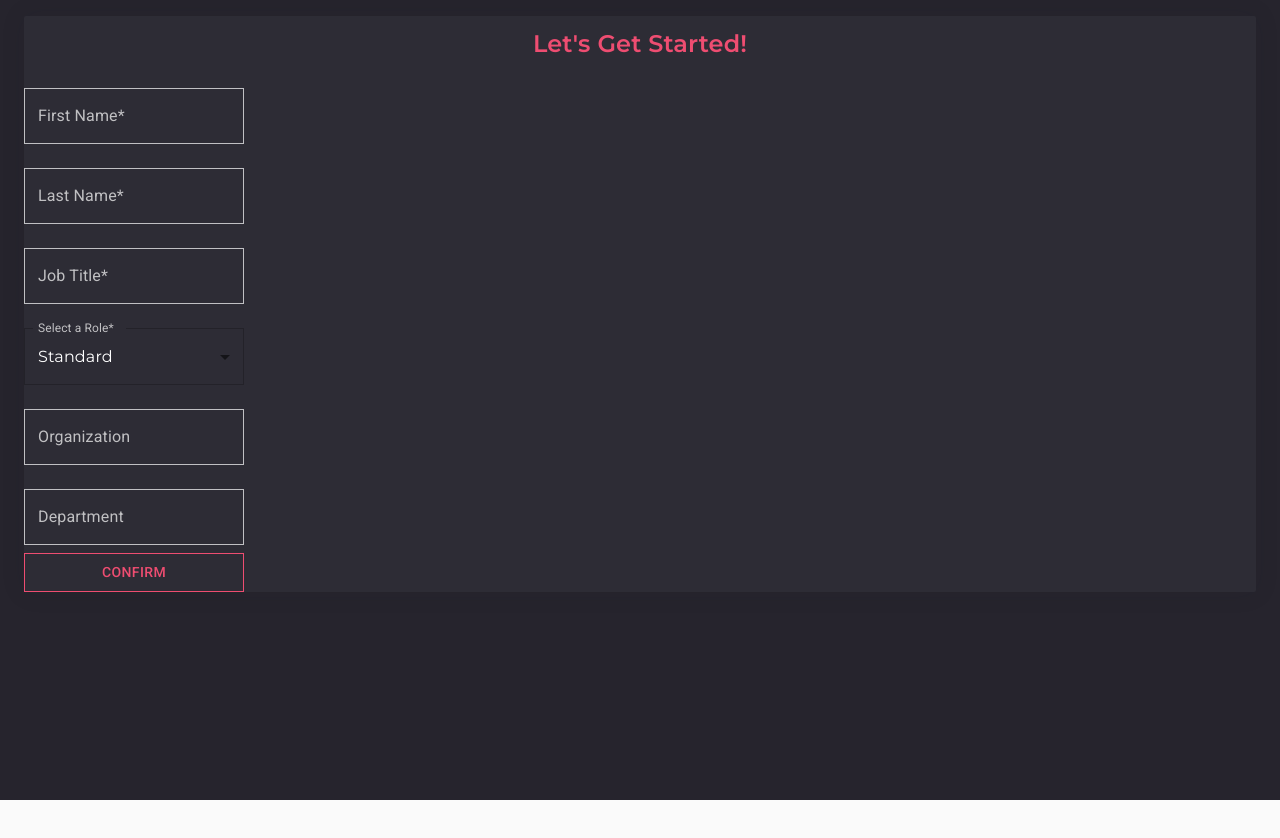
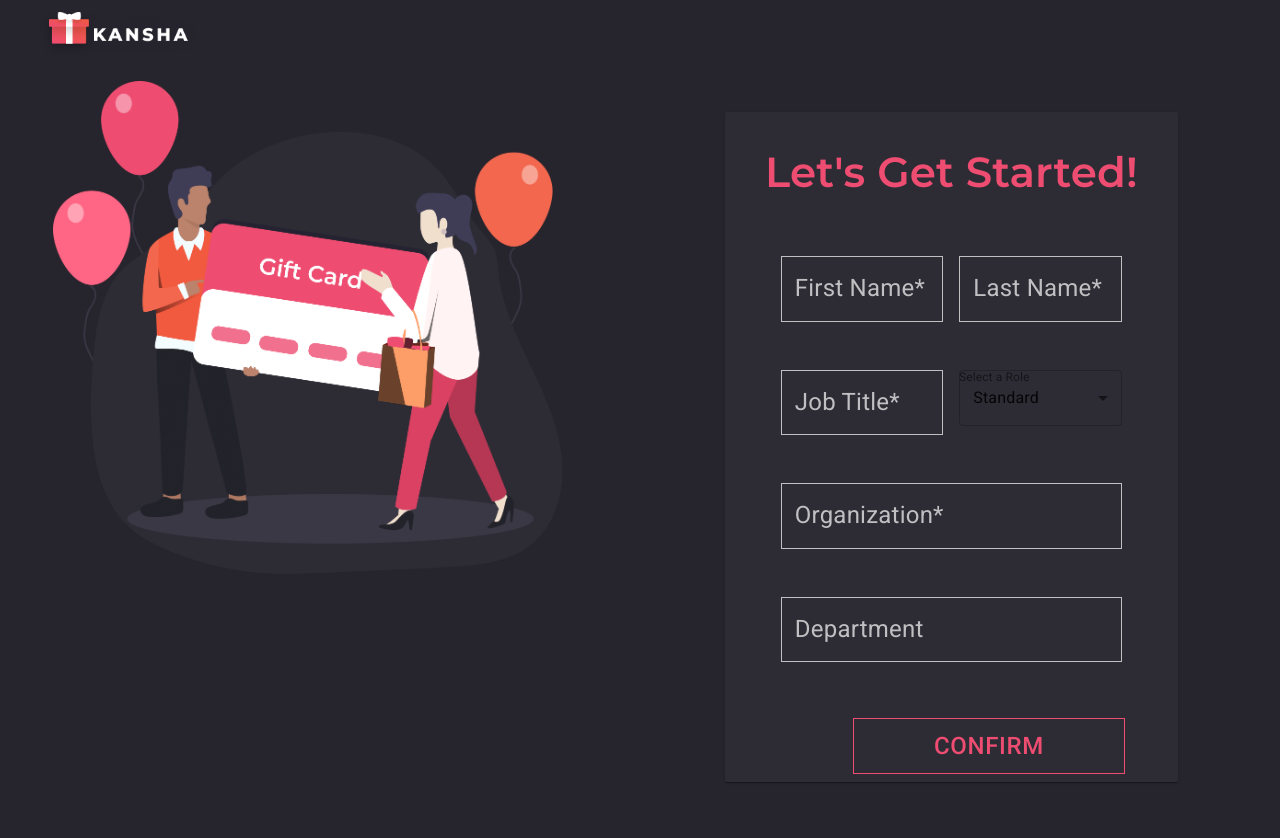
Before and after one commit to rleslie1015/kansha-fe, a React (Create React App) app in the folder react-app/: page /onboarding in a window 1280 px wide. Before the commit the page ends 800 px from the top, so only its background shows below. Built offline with nearby package versions, Linux system fonts and the light colour scheme; what auth0-js would draw is missing.

Commit message:
styling almost completed/ need to style dropdown

```diff
--- a/react-app/src/Onboarding.jsx
+++ b/react-app/src/Onboarding.jsx
@@ -3,37 +3,60 @@ import { onboard } from './store/actions/user-actions';
 import { connect } from 'react-redux';
 import CssBaseline from '@material-ui/core/CssBaseline';
 import { makeStyles } from '@material-ui/core/styles';
-import { Container, Typography, Paper, Button, FormControl, TextField, MenuItem, Select } from '@material-ui/core';
+import logo from './assets/logo38.png';
+import kanshaLogo from './assets/logo39.png';
+import { Container, Typography, Paper, Button, FormControl, TextField, MenuItem, Select, Box, InputLabel } from '@material-ui/core';
 import 'typeface-montserrat';
 import 'typeface-roboto';
 
 const useStyles = makeStyles(theme => ({
     root: {
         display: 'flex',
-        flexDirection: 'column',
+        flexDirection: 'row',
 		minHeight: '100vh',
 		backgroundColor: '#26242D',
 	},
-    onboardContainer: {
+	imageContainer: {
+		width: '48%',
+	},
+	kanshaLogo: {
+		width: '30%',
+	},
+	logo: {
+		width: '90%',
+		height: 'auto',
 		marginTop: '1rem',
+		marginLeft: '1rem',
+	},
+	formContainer: {
+		width: '48%',
+	},
+    onboard: {
+		display: 'flex',
+		flexDirection: 'column',
+		margin: '7rem 3rem 0 3rem',
+		width: '80%',
+		height: '80%',
 		backgroundColor: '#2D2C35',
-		boxShadow: '0px 0px 25px rgba(33, 32, 40, 0.1)',
+		// boxShadow: '0px 0px 25px rgba(33, 32, 40, 0.1)',
 		borderRadius: '2px',
+		padding: '2rem 2rem',
     },
     getStarted: {
         display: 'flex',
         justifyContent: 'center',
-		padding: '1rem .5rem',
+		padding: '1rem .5rem 3rem .5rem',
 		color: '#EE4D71',
 		fontFamily: 'Montserrat',
 		fontStyle: 'normal',
 		fontWeight: '600',
-		fontSize: '24px',
+		fontSize: '42px',
 		lineHeight: '24px',
 		letterSpacing: '0.15px',
 	},
 	textField: {
-		width: '200',
+		margin: '.5rem',
+		width: '100%',
 			'& input:valid + fieldset': {
 			  borderColor: 'rgba(255, 255, 255, 0.7)',
 			  borderWidth: '2',
@@ -49,12 +72,16 @@ const useStyles = makeStyles(theme => ({
 				fontFamily: 'Montserrat',
 				fontStyle: 'normal',
 				fontWeight: 'normal',
-				fontSize: '16px',
+				fontSize: '20px',
 				lineHeight: '20px',
 			},
 	},
+	select: {
+		// color: '#FFFFFF',
+	},
 	label: {
 		color: 'rgba(255, 255, 255, 0.7)',
+		fontSize: '24px',
 	},
 	input: {
 		color: '#FFFFFF',
@@ -62,14 +89,26 @@ const useStyles = makeStyles(theme => ({
 		fontFamily: 'Montserrat',
 		fontStyle: 'normal',
 		fontWeight: 'normal',
-		fontSize: '16px',
+		fontSize: '24px',
 		lineHeight: '20px',
 	},
-    form: {
+	twoInput: {
+		display: 'flex',
+		flexDirection: 'row',
+		justifyContent: 'center',
 		width: '100%',
+		padding: '1rem',
+	},
+	oneInput: {
+		display: 'flex',
+		justifyContent: 'center',
+		width: '100%',
+		padding: '1rem',
 	},
     button: {
-        width: '100%',
+		width: '70%',
+		fontSize: '24px',
+		margin: '2rem 6rem',
 		borderRadius: '0',
 		backgroundColor: '#2D2C35',
 		boxShadow: 'none',
@@ -97,12 +136,17 @@ function Onboarding(props) {
     return (
         <div id="App" className={classes.root}>
             <CssBaseline />
-            <Container fixed>
-                <Paper className={classes.onboardContainer}>
+			<Container className={classes.imageContainer}>
+				<img src={kanshaLogo} alt='Kansha Logo' className={classes.kanshaLogo} />
+				<img src={logo} alt='Kansha Logo People' className={classes.logo} />
+			</Container>
+			<Container className={classes.formContainer}>
+                <Paper className={classes.onboard}>
                     <Typography className={classes.getStarted} variant="h5">
                         Let's Get Started!
                     </Typography>
                     <FormControl>
+						<Box className={classes.twoInput}>
                         <TextField
 							label="First Name*"
 							placeholder="e.g. Jane"
@@ -133,6 +177,8 @@ function Onboarding(props) {
 								className: classes.label
 							}}
                         />
+						</Box>
+						<Box className={classes.twoInput}>
                         <TextField
 							label="Job Title*"
 							placeholder="e.g. Manager"
@@ -148,27 +194,32 @@ function Onboarding(props) {
 								className: classes.label
 							}}
                         />
-						<TextField
-          					select
-							label="Select a Role*"
+						<FormControl className={classes.textField}>
+							<InputLabel id='role-label'>Select a Role</InputLabel>
+							<Select
+								labelId='role-label'
 								defaultValue="standard"
-							className={classes.textField}
 								value={form.role}
 								onChange={handleChange}
 								margin="normal"
+								variant="outlined"
+								className={classes.select}
 								InputProps={{
 									className: classes.input
 								  }}
 								InputLabelProps={{
 									className: classes.label
 								}}
-							variant="outlined">
+								>
 									<MenuItem value="standard">Standard</MenuItem>
 									<MenuItem value="mod">Mod</MenuItem>
 									<MenuItem value="admin">Admin</MenuItem>
-        				</TextField>
+        					</Select>
+							</FormControl>
+						</Box>
+						<Box className={classes.oneInput}>
                         <TextField
-							label="Organization"
+							label="Organization*"
 							placeholder="Organization Name"
 							className={classes.textField}
 							variant="outlined"
@@ -182,6 +233,8 @@ function Onboarding(props) {
 								className: classes.label
 							}}
                         />
+						</Box>
+						<Box className={classes.oneInput}>
                         <TextField
 							label="Department"
 							placeholder="e.g. Marketing Department"
@@ -197,6 +250,7 @@ function Onboarding(props) {
 								className: classes.label
 							}}
                         />
+						</Box>
                         <Button
                             className={classes.button}
                             variant="contained"
```
Also changed, not shown: react-app/src/assets/logo38.png (added), react-app/src/assets/logo39.png (added). Lines whose indentation alone changed are shown as unchanged.
